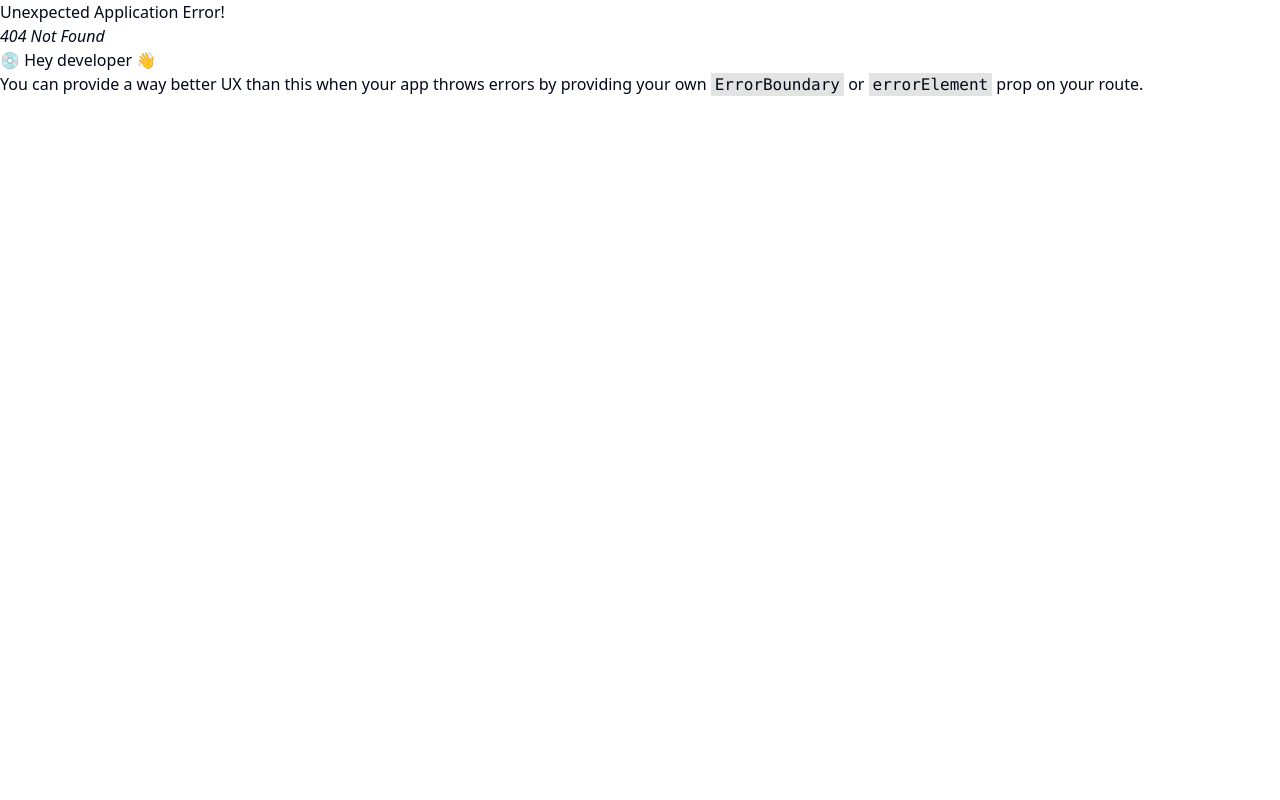
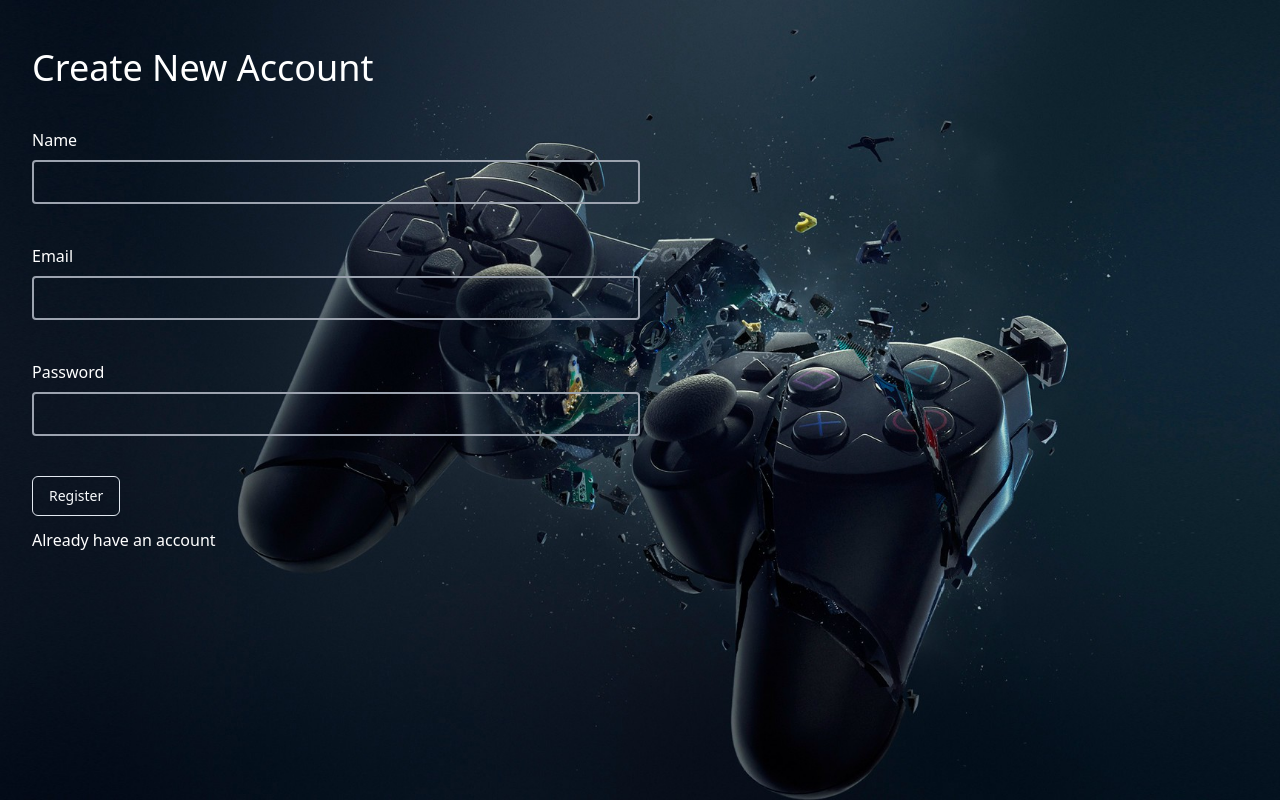
Before and after one commit to amir-mansoor/gamerz, a React (Vite) app in the folder frontend/: page /register in a window 1280 px wide. Before the commit this address had no page. Built offline with nearby package versions, Linux system fonts and the light colour scheme.

Commit message:
Register & login screen design completed

```diff
--- a/frontend/src/App.css
+++ b/frontend/src/App.css
@@ -0,0 +1,3 @@
+/* body {
+    background-position: ;
+} */
--- a/frontend/src/App.jsx
+++ b/frontend/src/App.jsx
@@ -1,6 +1,11 @@
-import { Button } from "@/components/ui/button";
+import { Outlet } from "react-router-dom";
+
 function App() {
-  return <Button>Hello world</Button>;
+  return (
+    <div>
+      <Outlet />
+    </div>
+  );
 }
 
 export default App;
--- a/frontend/src/components/Header.jsx
+++ b/frontend/src/components/Header.jsx
@@ -1,5 +1,5 @@
 const Header = () => {
-  return <div>i am header</div>;
+  return <div className="w-screen h-screen">i am header</div>;
 };
 
 export default Header;
--- a/frontend/src/main.jsx
+++ b/frontend/src/main.jsx
@@ -1,6 +1,7 @@
 import React from "react";
 import ReactDOM from "react-dom/client";
 import App from "./App.jsx";
+import RegisterScreen from "./screens/RegisterScreen.jsx";
 import "./globals.css";
 import {
   createBrowserRouter,
@@ -8,11 +9,13 @@ import {
   RouterProvider,
   Route,
 } from "react-router-dom";
+import LoginScreen from "./screens/LoginScreen.jsx";
 
 const router = createBrowserRouter(
   createRoutesFromElements(
     <Route path="/" element={<App />}>
-      <Route path="/dashboard" element={<App />} />
+      <Route path="/register" element={<RegisterScreen />} />
+      <Route path="/login" element={<LoginScreen />} />
     </Route>
   )
 );
--- /dev/null
+++ b/frontend/src/screens/LoginScreen.jsx
@@ -0,0 +1,39 @@
+import { Button } from "@/components/ui/button";
+import { Link } from "react-router-dom";
+const LoginScreen = () => {
+  return (
+    <div className="w-screen h-screen bg-fixed bg-[url('./assets/bg-image.jpg')] backdrop-brightness-150 bg-cover bg-center">
+      <div className="container flex flex-col py-2 w-full h-full">
+        <div className="mt-10">
+          <h1 className="text-white text-4xl">Login To Account</h1>
+          <form className="flex flex-col space-y-10 text-white w-[50%] mt-10 mb-3">
+            <div className="flex flex-col space-y-2">
+              <label htmlFor="email">Email</label>
+              <input
+                type="email"
+                id="email"
+                className="py-2 px-2 rounded  bg-transparent outline-none border-2 border-gray-400"
+              />
+            </div>
+
+            <div className="flex flex-col space-y-2">
+              <label htmlFor="password">Password</label>
+              <input
+                type="password"
+                id="password"
+                className="py-2 px-2 rounded  bg-transparent outline-none border-2 border-gray-400"
+              />
+            </div>
+
+            <Button className="w-fit bg-transparent border">Login</Button>
+          </form>
+          <Link to="/register" className="text-white">
+            Create new account
+          </Link>
+        </div>
+      </div>
+    </div>
+  );
+};
+
+export default LoginScreen;
--- /dev/null
+++ b/frontend/src/screens/RegisterScreen.jsx
@@ -0,0 +1,49 @@
+import { Button } from "@/components/ui/button";
+import { Link } from "react-router-dom";
+
+const RegisterScreen = () => {
+  return (
+    <div className="w-screen h-screen bg-fixed bg-[url('./assets/bg-image.jpg')] backdrop-brightness-150 bg-cover bg-center">
+      <div className="container flex flex-col py-2 w-full h-full">
+        <div className="mt-10">
+          <h1 className="text-white text-4xl">Create New Account</h1>
+          <form className="flex flex-col space-y-10 text-white w-[50%] mt-10 mb-3">
+            <div className="flex flex-col space-y-2">
+              <label htmlFor="name">Name</label>
+              <input
+                type="text"
+                id="name"
+                className="py-2 px-2 rounded  bg-transparent outline-none border-2 border-gray-400"
+              />
+            </div>
+
+            <div className="flex flex-col space-y-2">
+              <label htmlFor="email">Email</label>
+              <input
+                type="email"
+                id="email"
+                className="py-2 px-2 rounded  bg-transparent outline-none border-2 border-gray-400"
+              />
+            </div>
+
+            <div className="flex flex-col space-y-2">
+              <label htmlFor="password">Password</label>
+              <input
+                type="password"
+                id="password"
+                className="py-2 px-2 rounded  bg-transparent outline-none border-2 border-gray-400"
+              />
+            </div>
+
+            <Button className="w-fit bg-transparent border">Register</Button>
+          </form>
+          <Link className="text-white" to="/login">
+            Already have an account
+          </Link>
+        </div>
+      </div>
+    </div>
+  );
+};
+
+export default RegisterScreen;
```
Also changed, not shown: frontend/src/assets/bg-image.jpg (added), frontend/src/globals.css (indentation only).
